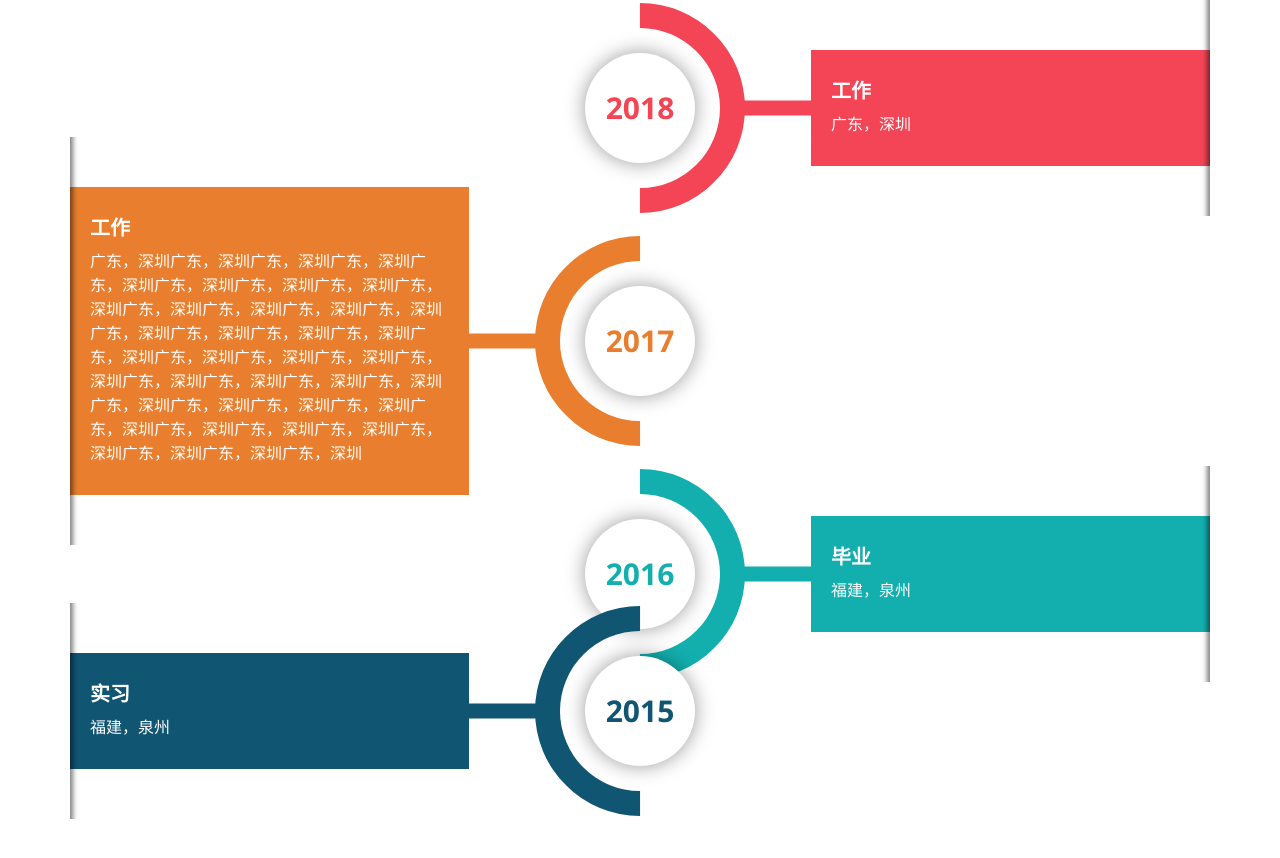
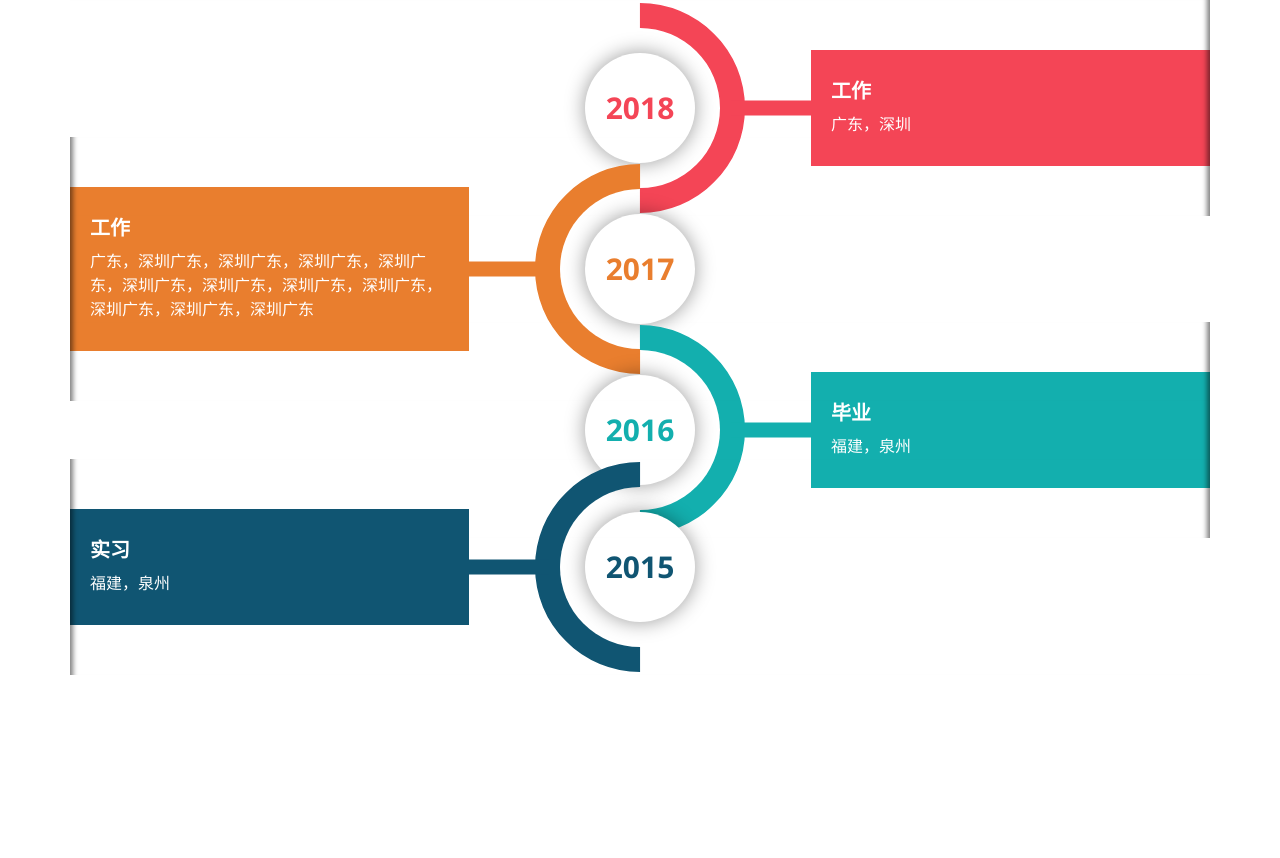
Before and after one commit to yong472727322/leo, a Jekyll site: the page blog/index.html, which Jekyll copies as it is, in a window 1280 px wide. Shown: the top 858 px of the page. Built offline with Jekyll 4.4.1, drawn with Linux system fonts in a browser that asks for light colours.

Commit message:
Update index.html

```diff
--- a/blog/index.html
+++ b/blog/index.html
@@ -9,181 +9,6 @@
 <link href="/assets/css/bootstrap.min.css" rel="stylesheet">
 
 <link rel="stylesheet" type="text/css" href="/assets/css/demo.css">
-
-
-<style type="text/css">
-.main-timeline{
-	overflow: hidden;
-	position: relative;
-}
-.main-timeline .timeline{
-	position: relative;
-	margin-top: -79px;
-}
-.main-timeline .timeline:first-child{ margin-top: 0; }
-.main-timeline .timeline:before,
-.main-timeline .timeline:after{
-	content: "";
-	display: block;
-	width: 100%;
-	clear: both;
-}
-.main-timeline .timeline:before{
-	content: "";
-	width: 100%;
-	height: 100%;
-	box-shadow: -8px 0 5px -5px rgba(0, 0, 0, 0.5) inset;
-	position: absolute;
-	top: 0;
-	right: 0;
-	z-index: 2;
-}
-.main-timeline .timeline-icon{
-	width: 210px;
-	height: 210px;
-	border-radius: 50%;
-	border: 25px solid transparent;
-	border-top-color: #f44556;
-	border-right-color: #f44556;
-	margin: auto;
-	position: absolute;
-	top: 0;
-	left: 0;
-	bottom: 0;
-	right: 0;
-	z-index: 1;
-	transform: rotate(45deg);
-}
-.main-timeline .year{
-	display: block;
-	width: 110px;
-	height: 110px;
-	line-height: 110px;
-	border-radius: 50%;
-	background: #fff;
-	box-shadow: 0 0 20px rgba(0,0,0,0.4);
-	margin: auto;
-	font-size: 30px;
-	font-weight: bold;
-	color: #f44556;
-	text-align: center;
-	position: absolute;
-	top: 0;
-	left: 0;
-	bottom: 0;
-	right: 0;
-	transform: rotate(-45deg);
-}
-.main-timeline .timeline-content{
-	width: 35%;
-	float: right;
-	background: #f44556;
-	padding: 30px 20px;
-	margin: 50px 0;
-	z-index: 1;
-	position: relative;
-}
-.main-timeline .timeline-content:before{
-	content: "";
-	width: 20%;
-	height: 15px;
-	background: #f44556;
-	position: absolute;
-	top: 50%;
-	left: -20%;
-	z-index: -1;
-	transform: translateY(-50%);
-}
-.main-timeline .title{
-	font-size: 20px;
-	font-weight: bold;
-	color: #fff;
-	margin: 0 0 10px 0;
-}
-.main-timeline .description{
-	font-size: 16px;
-	color: #fff;
-	line-height: 24px;
-	margin: 0;
-}
-.main-timeline .timeline:nth-child(2n):before{ box-shadow: 8px 0 5px -5px rgba(0, 0, 0, 0.5) inset; }
-.main-timeline .timeline:nth-child(2n) .timeline-icon{ transform: rotate(-135deg); }
-.main-timeline .timeline:nth-child(2n) .year{ transform: rotate(135deg); }
-.main-timeline .timeline:nth-child(2n) .timeline-content{ float: left; }
-.main-timeline .timeline:nth-child(2n) .timeline-content:before{
-	left: auto;
-	right: -20%;
-}
-.main-timeline .timeline:nth-child(2n) .timeline-icon{
-	border-top-color: #e97e2e;
-	border-right-color: #e97e2e;
-}
-.main-timeline .timeline:nth-child(2n) .year{ color: #e97e2e; }
-.main-timeline .timeline:nth-child(2n) .timeline-content,
-.main-timeline .timeline:nth-child(2n) .timeline-content:before{ background: #e97e2e; }
-.main-timeline .timeline:nth-child(3n) .timeline-icon{
-	border-top-color: #13afae;
-	border-right-color: #13afae;
-}
-.main-timeline .timeline:nth-child(3n) .year{ color: #13afae; }
-.main-timeline .timeline:nth-child(3n) .timeline-content,
-.main-timeline .timeline:nth-child(3n) .timeline-content:before{ background: #13afae; }
-.main-timeline .timeline:nth-child(4n) .timeline-icon{
-	border-top-color: #105572;
-	border-right-color: #105572;
-}
-.main-timeline .timeline:nth-child(4n) .year{ color: #105572; }
-.main-timeline .timeline:nth-child(4n) .timeline-content,
-.main-timeline .timeline:nth-child(4n) .timeline-content:before{ background: #105572; }
-@media only screen and (max-width: 1199px){
-	.main-timeline .timeline{ margin-top: -103px; }
-	.main-timeline .timeline-content:before{ left: -18%; }
-	.main-timeline .timeline:nth-child(2n) .timeline-content:before{ right: -18%; }
-}
-@media only screen and (max-width: 990px){
-	.main-timeline .timeline{ margin-top: -127px; }
-	.main-timeline .timeline-content:before{ left: -2%; }
-	.main-timeline .timeline:nth-child(2n) .timeline-content:before{ right: -2%; }
-}
-@media only screen and (max-width: 767px){
-	.main-timeline .timeline{
-		margin-top: 0;
-		overflow: hidden;
-	}
-	.main-timeline .timeline:before,
-	.main-timeline .timeline:nth-child(2n):before{
-		box-shadow: none;
-	}
-	.main-timeline .timeline-icon,
-	.main-timeline .timeline:nth-child(2n) .timeline-icon{
-		margin-top: -30px;
-		margin-bottom: 20px;
-		position: relative;
-		transform: rotate(135deg);
-	}
-	.main-timeline .year,
-	.main-timeline .timeline:nth-child(2n) .year{ transform: rotate(-135deg); }
-	.main-timeline .timeline-content,
-	.main-timeline .timeline:nth-child(2n) .timeline-content{
-		width: 100%;
-		float: none;
-		border-radius: 0 0 20px 20px;
-		text-align: center;
-		padding: 25px 20px;
-		margin: 0 auto;
-	}
-	.main-timeline .timeline-content:before,
-	.main-timeline .timeline:nth-child(2n) .timeline-content:before{
-		width: 15px;
-		height: 25px;
-		position: absolute;
-		top: -22px;
-		left: 50%;
-		z-index: -1;
-		transform: translate(-50%,0);
-	}
-}
-</style>
 
 </head>
 <body>
@@ -208,7 +33,7 @@
 						<div class="timeline-content">
 							<h3 class="title">工作</h3>
 							<p class="description">
-								广东，深圳广东，深圳广东，深圳广东，深圳广东，深圳广东，深圳广东，深圳广东，深圳广东，深圳广东，深圳广东，深圳广东，深圳广东，深圳广东，深圳广东，深圳广东，深圳广东，深圳广东，深圳广东，深圳广东，深圳广东，深圳广东，深圳广东，深圳广东，深圳广东，深圳广东，深圳广东，深圳广东，深圳广东，深圳广东，深圳广东，深圳广东，深圳广东，深圳广东，深圳广东，深圳广东，深圳广东，深圳广东，深圳
+								广东，深圳广东，深圳广东，深圳广东，深圳广东，深圳广东，深圳广东，深圳广东，深圳广东，深圳广东，深圳广东，深圳广东
 							</p>
 						</div>
 					</div>
```
